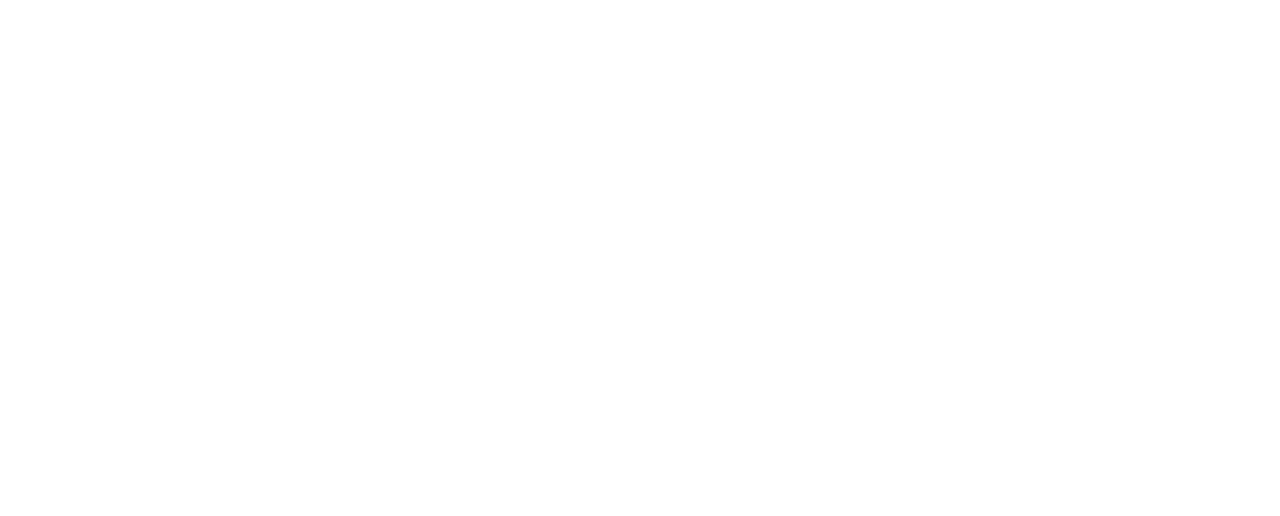
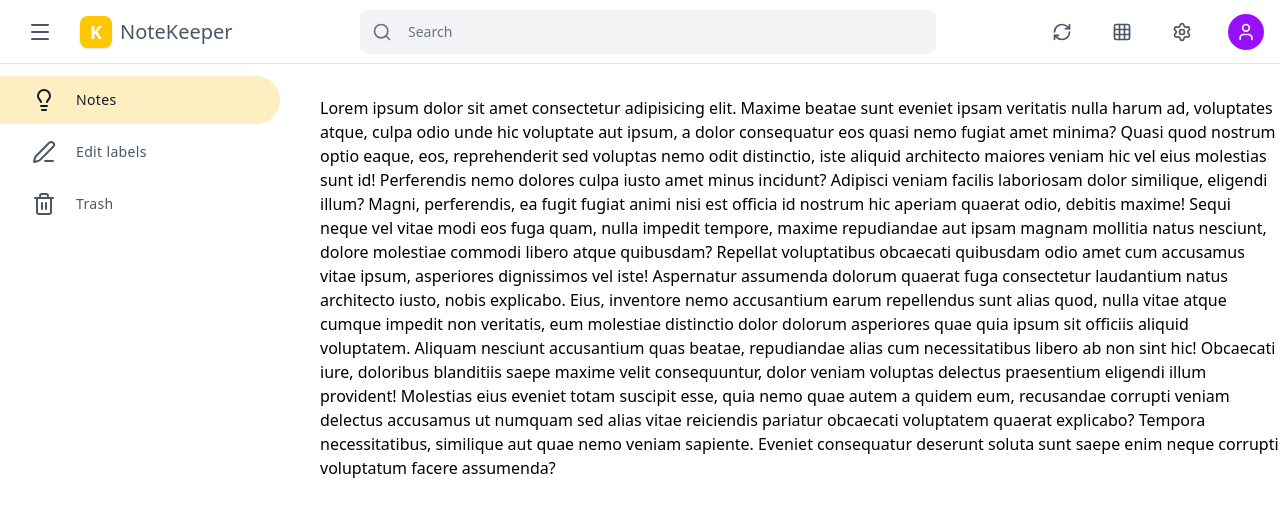
Before and after one commit to kundan-suthar/keep-clone, a React (Vite) app: page /dash/notes in a window 1280 px wide. Shown: the top 516 px of the page. Built offline with nearby package versions, Linux system fonts and the light colour scheme.

Commit message:
added after login dashboard with routes

```diff
--- a/src/App.jsx
+++ b/src/App.jsx
@@ -2,13 +2,22 @@
 import Layout from "./components/Layout";
 import Public from "./pages/Public";
 import AuthPage from "./pages/AuthPage";
+import DashLayout from "./components/DashLayout";
+import NotesList from "./pages/Notes";
 
 function App() {
   return (
     <Routes>
       <Route path="/" element={<Layout />}>
         <Route index element={<Public />} />
-        <Route path="/auth" element={<AuthPage />} />
+        <Route path="auth" element={<AuthPage />} />
+        <Route path="dash" element={<DashLayout />}>
+          <Route path="notes">
+            <Route index element={<NotesList />} />
+          </Route>
+          <Route path="editLabels" element={<h1>edit labels</h1>} />
+          <Route path="trash" element={<h1>trash</h1>} />
+        </Route>
       </Route>
     </Routes>
   );
--- /dev/null
+++ b/src/components/DashLayout.jsx
@@ -0,0 +1,27 @@
+import { useState } from "react";
+import { Outlet } from "react-router-dom";
+import Header from "./Header";
+import Sidebar from "./Sidebar";
+
+export default function DashLayout() {
+  const [isSidebarOpen, setIsSidebarOpen] = useState(true);
+  const [searchQuery, setSearchQuery] = useState("");
+  const toggleSidebar = () => setIsSidebarOpen(!isSidebarOpen);
+  const [activeTab, setActiveTab] = useState("notes");
+  return (
+    <div className="min-h-screen bg-white font-sans pt-20 sm:pt-24 pl-24 sm:pl-80">
+      <Header
+        toggleSidebar={toggleSidebar}
+        searchQuery={searchQuery}
+        setSearchQuery={setSearchQuery}
+      />
+
+      <Sidebar
+        isOpen={isSidebarOpen}
+        activeTab={activeTab}
+        setActiveTab={setActiveTab}
+      />
+      <Outlet />
+    </div>
+  );
+}
--- /dev/null
+++ b/src/components/Header.jsx
@@ -0,0 +1,56 @@
+import { Menu, Search, RefreshCw, Settings, Grid, User } from "lucide-react";
+
+export default function Header({ toggleSidebar, searchQuery, setSearchQuery }) {
+  return (
+    <header className="fixed top-0 left-0 right-0 h-16 bg-white border-b border-gray-200 flex items-center px-4 justify-between z-50">
+      <div className="flex items-center gap-4 w-60">
+        <button
+          onClick={toggleSidebar}
+          className="p-3 hover:bg-gray-100 rounded-full transition-colors"
+        >
+          <Menu className="w-6 h-6 text-gray-600" />
+        </button>
+        <div className="flex items-center gap-2">
+          <div className="bg-yellow-400 w-8 h-8 rounded-lg flex items-center justify-center shadow-sm">
+            <span className="text-white font-bold text-lg">K</span>
+          </div>
+          <span className="text-xl text-gray-600 font-medium hidden sm:block">
+            NoteKeeper
+          </span>
+        </div>
+      </div>
+
+      <div className="flex-1 max-w-2xl px-4 lg:px-12">
+        <div className="relative group">
+          <div className="absolute inset-y-0 left-0 pl-3 flex items-center pointer-events-none">
+            <Search className="h-5 w-5 text-gray-500 group-focus-within:text-black" />
+          </div>
+          <input
+            type="text"
+            placeholder="Search"
+            value={searchQuery}
+            onChange={(e) => setSearchQuery(e.target.value)}
+            className="block w-full pl-12 pr-3 py-3 bg-gray-100 border-transparent text-gray-900 placeholder-gray-500 rounded-lg focus:outline-none focus:bg-white focus:ring-1 focus:ring-transparent focus:shadow-md transition-all sm:text-sm"
+          />
+        </div>
+      </div>
+
+      <div className="flex items-center gap-2 sm:gap-4 w-auto justify-end">
+        <button className="p-3 hover:bg-gray-100 rounded-full text-gray-600 hidden sm:block">
+          <RefreshCw className="w-5 h-5" />
+        </button>
+        <button className="p-3 hover:bg-gray-100 rounded-full text-gray-600 hidden sm:block">
+          <Grid className="w-5 h-5" />
+        </button>
+        <button className="p-3 hover:bg-gray-100 rounded-full text-gray-600">
+          <Settings className="w-5 h-5" />
+        </button>
+        <div className="ml-2">
+          <button className="w-9 h-9 bg-purple-600 rounded-full flex items-center justify-center text-white font-medium hover:ring-2 hover:ring-gray-200">
+            <User className="w-5 h-5" />
+          </button>
+        </div>
+      </div>
+    </header>
+  );
+}
--- /dev/null
+++ b/src/components/Sidebar.jsx
@@ -0,0 +1,46 @@
+import { Lightbulb, Bell, Archive, Trash2, PenLine } from "lucide-react";
+import { useNavigate } from "react-router-dom";
+
+export default function Sidebar({ isOpen, activeTab, setActiveTab }) {
+  const items = [
+    { id: "notes", icon: Lightbulb, label: "Notes", route: "notes" },
+    { id: "edit", icon: PenLine, label: "Edit labels", route: "editLabels" },
+    { id: "trash", icon: Trash2, label: "Trash", route: "trash" },
+  ];
+  const navigate = useNavigate();
+  const handleClick = (id, path) => {
+    navigate(path);
+    setActiveTab(id);
+    console.log("btn clicked", path);
+  };
+  return (
+    <aside
+      className={`fixed left-0 top-16 h-[calc(100vh-64px)] bg-white transition-all duration-300 z-40 ${
+        isOpen ? "w-[280px]" : "w-20"
+      } overflow-hidden hover:overflow-y-auto`}
+    >
+      <div className="py-2">
+        {items.map((item) => (
+          <button
+            key={item.id}
+            onClick={() => handleClick(item.id, item.route)}
+            className={`flex items-center w-full  min-h-12 px-6 pl-8 rounded-r-full my-1 transition-colors ${
+              activeTab === item.id
+                ? "bg-[#feefc3] text-gray-900"
+                : "text-gray-600 hover:bg-gray-100"
+            }`}
+          >
+            <item.icon className={`min-w-6 w-6 h-6 `} />
+            <span
+              className={`ml-5 font-medium tracking-wide text-sm whitespace-nowrap transition-opacity duration-200 ${
+                isOpen ? "opacity-100" : "opacity-0 hidden"
+              }`}
+            >
+              {item.label}
+            </span>
+          </button>
+        ))}
+      </div>
+    </aside>
+  );
+}
--- a/src/pages/AuthPage.jsx
+++ b/src/pages/AuthPage.jsx
@@ -42,7 +42,7 @@
           <h1 className="text-2xl font-medium mb-2">
             {isSignUp ? "Create your account" : "Sign in"}
           </h1>
-          <p className="text-gray-500 text-sm">to continue to KeepClone AI</p>
+          <p className="text-gray-500 text-sm">to continue to NoteKepper AI</p>
         </div>
 
         <form onSubmit={handleSubmit} className="space-y-6">
--- /dev/null
+++ b/src/pages/Notes.jsx
@@ -0,0 +1,35 @@
+export default function NotesList() {
+  return (
+    <div>
+      <p>
+        Lorem ipsum dolor sit amet consectetur adipisicing elit. Maxime beatae
+        sunt eveniet ipsam veritatis nulla harum ad, voluptates atque, culpa
+        odio unde hic voluptate aut ipsum, a dolor consequatur eos quasi nemo
+        fugiat amet minima? Quasi quod nostrum optio eaque, eos, reprehenderit
+        sed voluptas nemo odit distinctio, iste aliquid architecto maiores
+        veniam hic vel eius molestias sunt id! Perferendis nemo dolores culpa
+        iusto amet minus incidunt? Adipisci veniam facilis laboriosam dolor
+        similique, eligendi illum? Magni, perferendis, ea fugit fugiat animi
+        nisi est officia id nostrum hic aperiam quaerat odio, debitis maxime!
+        Sequi neque vel vitae modi eos fuga quam, nulla impedit tempore, maxime
+        repudiandae aut ipsam magnam mollitia natus nesciunt, dolore molestiae
+        commodi libero atque quibusdam? Repellat voluptatibus obcaecati
+        quibusdam odio amet cum accusamus vitae ipsum, asperiores dignissimos
+        vel iste! Aspernatur assumenda dolorum quaerat fuga consectetur
+        laudantium natus architecto iusto, nobis explicabo. Eius, inventore nemo
+        accusantium earum repellendus sunt alias quod, nulla vitae atque cumque
+        impedit non veritatis, eum molestiae distinctio dolor dolorum asperiores
+        quae quia ipsum sit officiis aliquid voluptatem. Aliquam nesciunt
+        accusantium quas beatae, repudiandae alias cum necessitatibus libero ab
+        non sint hic! Obcaecati iure, doloribus blanditiis saepe maxime velit
+        consequuntur, dolor veniam voluptas delectus praesentium eligendi illum
+        provident! Molestias eius eveniet totam suscipit esse, quia nemo quae
+        autem a quidem eum, recusandae corrupti veniam delectus accusamus ut
+        numquam sed alias vitae reiciendis pariatur obcaecati voluptatem quaerat
+        explicabo? Tempora necessitatibus, similique aut quae nemo veniam
+        sapiente. Eveniet consequatur deserunt soluta sunt saepe enim neque
+        corrupti voluptatum facere assumenda?
+      </p>
+    </div>
+  );
+}
```
